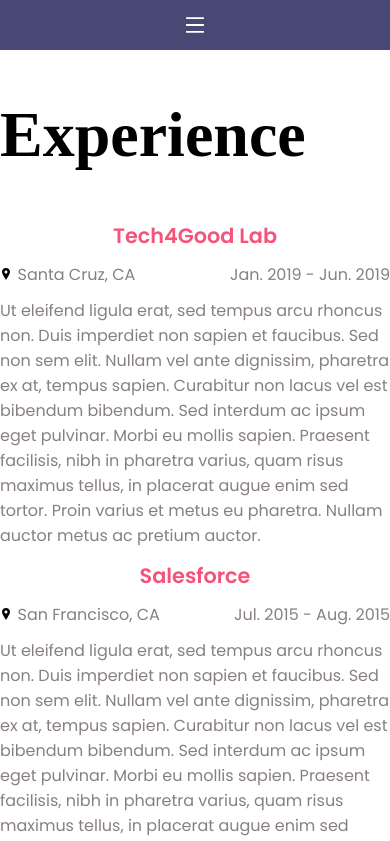
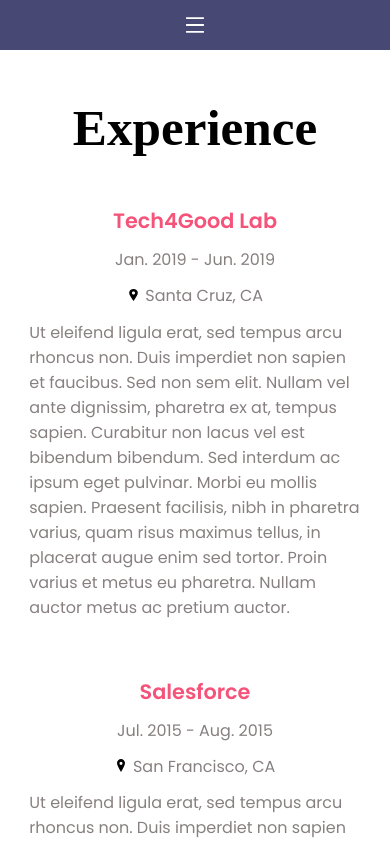
Before and after one commit to ivyla/portfoliov1, a React (Create React App) app: page /experience in a window 390 px wide. Shown: the top 841 px of the page. Built offline with nearby package versions, Linux system fonts and the light colour scheme; a web font is replaced by a local one.

Commit message:
basically done with experience page for mobilegit add -A awesome

```diff
--- a/src/components/About.js
+++ b/src/components/About.js
@@ -29,10 +29,7 @@
                     {/* </div> */}
 
                     <div className="about-image">
-                        <div className="fuckyWucky">
-                            <img src={portrait} />
-
-                        </div>
+                        <img src={portrait} />
                         {/* image */}
                     </div>
 
--- a/src/components/Experience.js
+++ b/src/components/Experience.js
@@ -6,25 +6,28 @@
 import IndivExperience from "./IndivExperience"
 
 
-const experienceContainer = {
-    marginBottom: '45px'
-}
+// const experienceContainer = {
+//     marginBottom: '45px'
+// }
 
 function Experience() {
     const experiences = ExperiencesData.map((item) => <IndivExperience key={item.key} item={item} />)
     return (
         <div className="transition-wrapper">
 
-            <div className="wrapper-experiences">
+            <div className="wrapper-experience">
                 <div className="experience-content">
                     <div className="default-title">
                         <div className="title-padding-center">
-                            Experience
+                            <div className="experience-title">
+                                Experience
+
+                            </div>
                         </div>
                     </div>
                 </div>
 
-                <div style={experienceContainer}>
+                <div>
                     {experiences}
                 </div>
             </div>
--- a/src/components/IndivExperience.js
+++ b/src/components/IndivExperience.js
@@ -5,8 +5,8 @@
 import LocationPin from "../assets/location.svg"
 
 const pinStyle = {
-    width: '12px',
-    height: '12px',
+    width: '0.8rem',
+    height: '0.8rem',
     marginRight: '5.5px',
 }
 
--- a/src/stylesheets/Experience.css
+++ b/src/stylesheets/Experience.css
@@ -1,26 +1,40 @@
 .wrapper-experience {
-    display: flex;
+    /* display: flex;
     flex-direction: column;
     justify-content: center;
-    align-items: center;
+    align-items: center; */
+    width: 85%;
+    margin: auto;
 }
 
+.wrapper-indivExperience {
+    /* margin-top: 0.7rem; */
+    margin-bottom: 3.5rem;
+}
 .experience-content {
-    width: 60%;
+    /* width: 60%; */
+}
+
+.experience-title {
+    /* font-size: 16px; */
+    font-size: 3.2rem;
 }
 
 .experience-metadata {
     display: flex;
     flex-direction: row;
     align-items: normal;
-
     justify-content: space-between;
 }
 
 /* Media Queries source:  */
 /* http://devfacts.com/media-queries-breakpoints-2020/ */
 @media (min-width: 320px) {
-
+    .experience-metadata {
+        flex-direction: column-reverse;
+        justify-content: normal;
+        text-align: center;
+    }
 
 }
 
```
